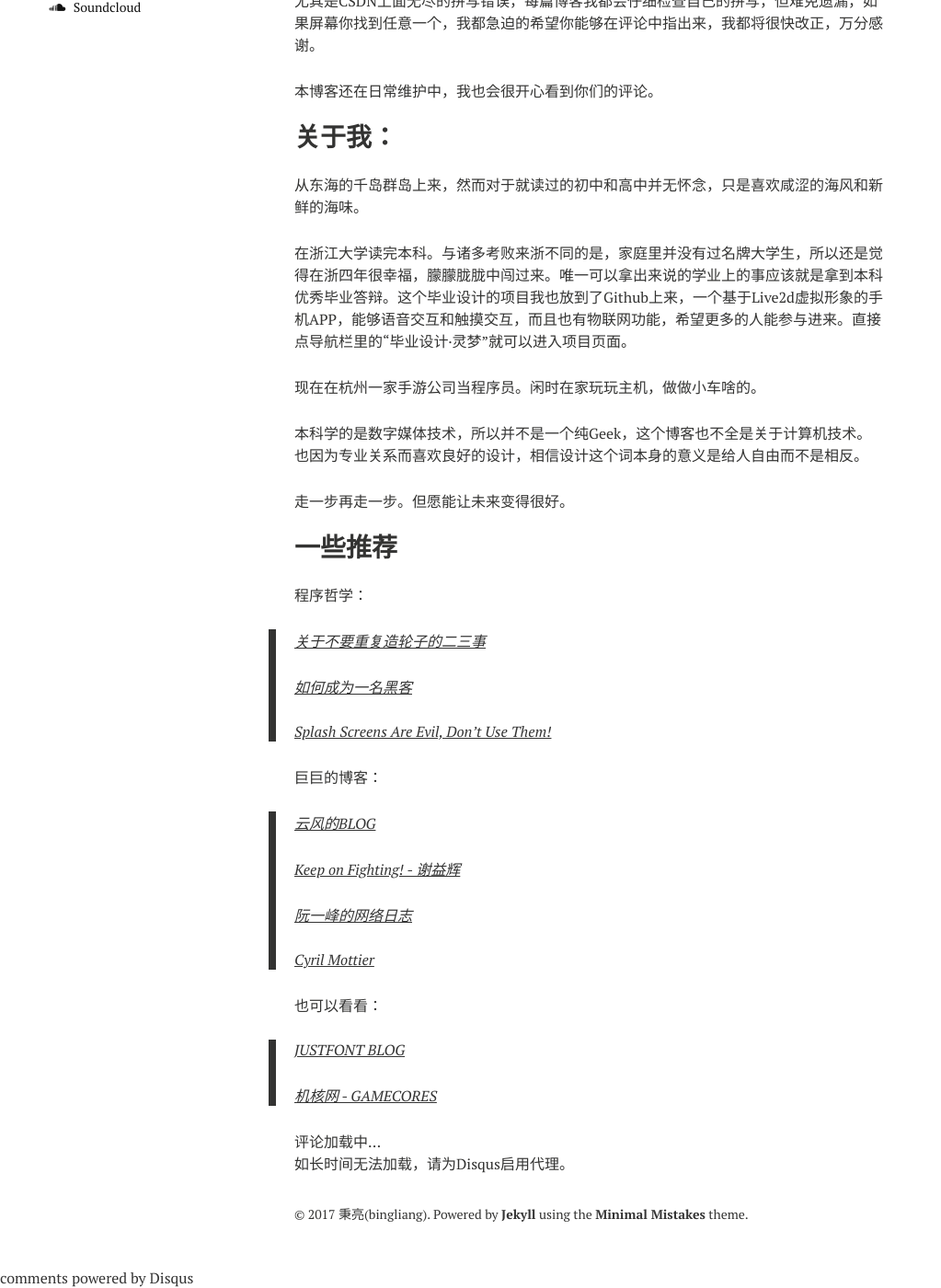
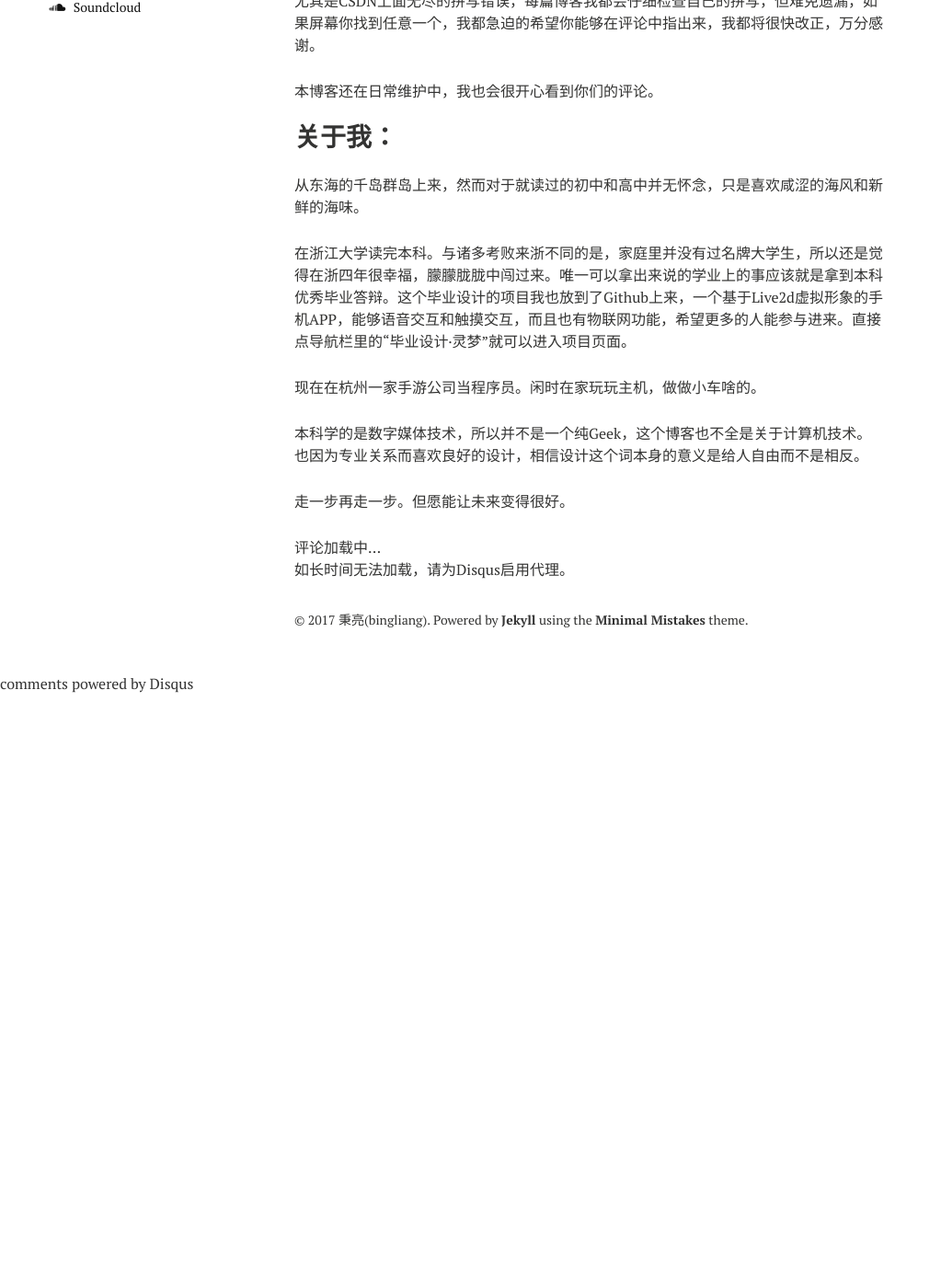
Before and after one commit to bingliang-zh/blog, a Jekyll site: the page built from about/index.md, in a window 1280 px wide and 1400 px high, scrolled down 750 px. Shown: the whole window at 92% size, without its empty margins (0-1023 px from the left). Built offline with Jekyll 4.4.1, drawn with Linux system fonts in a browser that asks for light colours; nearby versions of some CDN libraries; comment, search, counter and statistics services are not loaded; after the commit the page ends 1504 px from its top, so only the background shows below that.

Commit message:
edit about

```diff
--- a/about/index.md
+++ b/about/index.md
@@ -31,29 +31,3 @@ image:
 本科学的是数字媒体技术，所以并不是一个纯Geek，这个博客也不全是关于计算机技术。也因为专业关系而喜欢良好的设计，相信设计这个词本身的意义是给人自由而不是相反。
 
 走一步再走一步。但愿能让未来变得很好。
-
-## 一些推荐
-
-程序哲学：
-
-> [关于不要重复造轮子的二三事](http://avnpc.com/pages/howto-find-best-wheel-for-programming)
->
-> [如何成为一名黑客](http://translations.readthedocs.org/en/latest/hacker_howto.html)
->
-> [Splash Screens Are Evil, Don't Use Them!](http://cyrilmottier.com/2012/05/03/splash-screens-are-evil-dont-use-them/)
-
-巨巨的博客：
-
-> [云风的BLOG](http://blog.codingnow.com/)
->
-> [Keep on Fighting! - 谢益辉](http://yihui.name/cn/)
->
-> [阮一峰的网络日志](http://www.ruanyifeng.com/blog/)
->
-> [Cyril Mottier](http://cyrilmottier.com/)
-
-也可以看看：
-
-> [JUSTFONT BLOG](http://blog.justfont.com/)
->
-> [机核网 - GAMECORES](http://www.g-cores.com)
```
